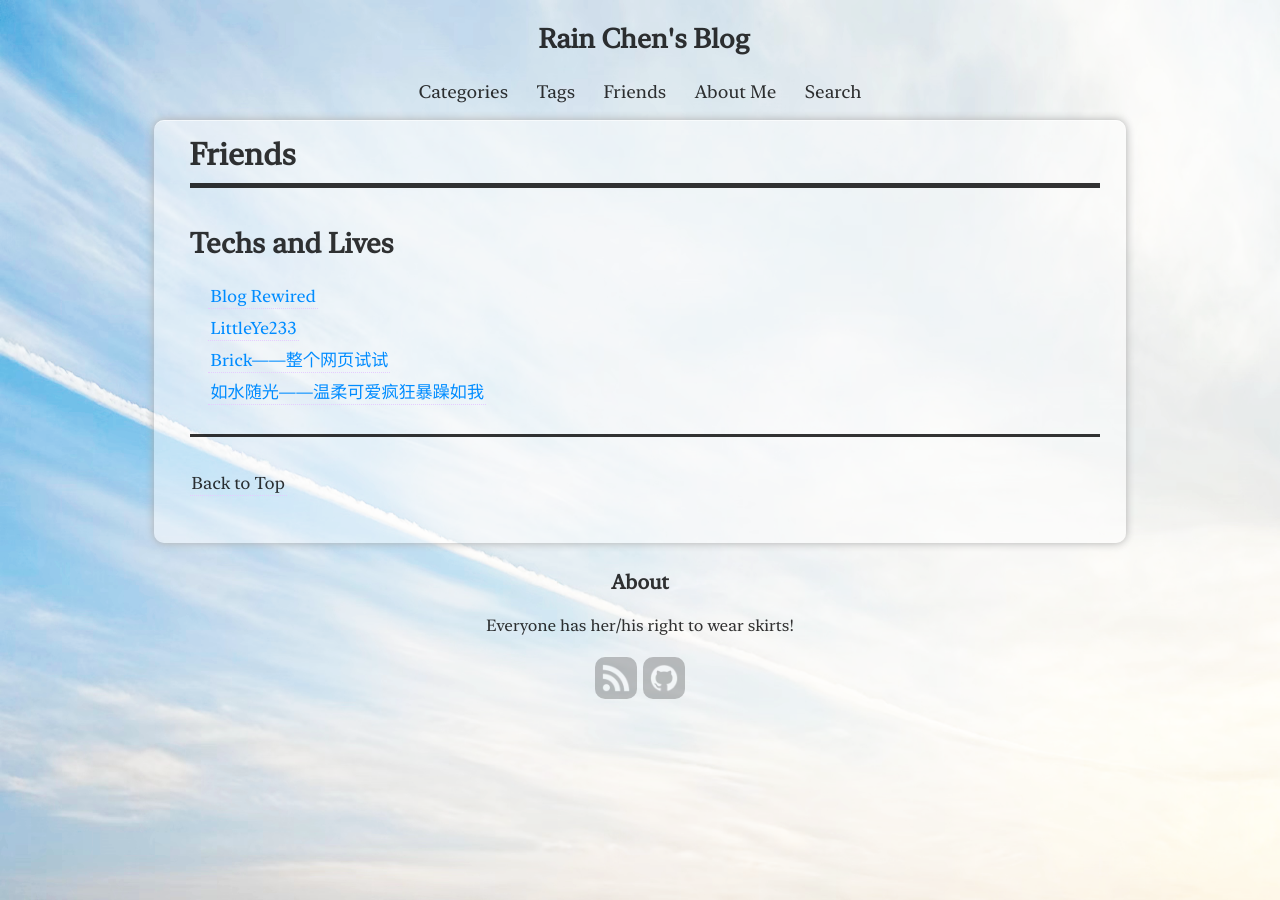
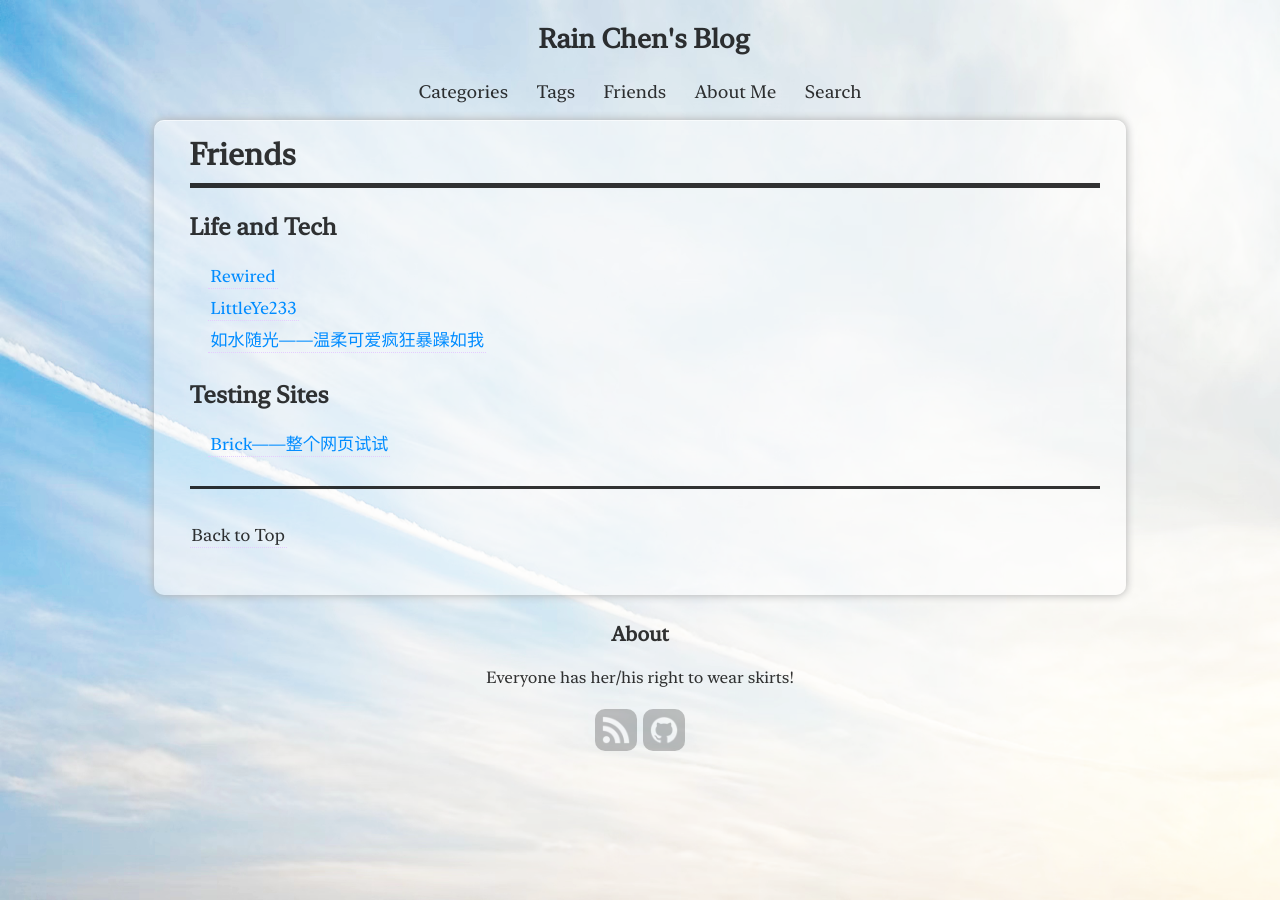
Before and after one commit to CongJyu/CongJyu.github.io, a Jekyll site: the page built from blog/friends/index.html, in a window 1280 px wide. Built offline with Jekyll 4.4.1, drawn with Linux system fonts in a browser that asks for light colours; some web fonts are replaced; comment, search, counter and statistics services are not loaded.

Commit message:
change friends page

```diff
--- a/blog/friends/index.html
+++ b/blog/friends/index.html
@@ -5,21 +5,28 @@ header : Friends
 group: navigation
 ---
 
-<h2>
-    Techs and Lives
-</h2>
+<h3>
+    Life and Tech
+</h3>
 
 <ul class="post-list">
     <a target="_blank" href="https://blog.hopp.top">
-        Blog Rewired
+        Rewired
     </a><br>
     <a target="_blank" href="https://blog.tamako.work">
         LittleYe233
-    </a><br>
-    <a target="_blank" href="https://brick-loo.github.io">
-        Brick——整个网页试试
     </a><br>
     <a target="_blank" href="https://cherishqwq.github.io/website.github.io/">
         如水随光——温柔可爱疯狂暴躁如我
     </a><br>
 </ul>
+
+<h3>
+    Testing Sites
+</h3>
+
+<ul class="post-list">
+    <a target="_blank" href="https://brick-loo.github.io">
+        Brick——整个网页试试
+    </a><br>
+</ul>
```
Also changed, not shown: 2 other files.
